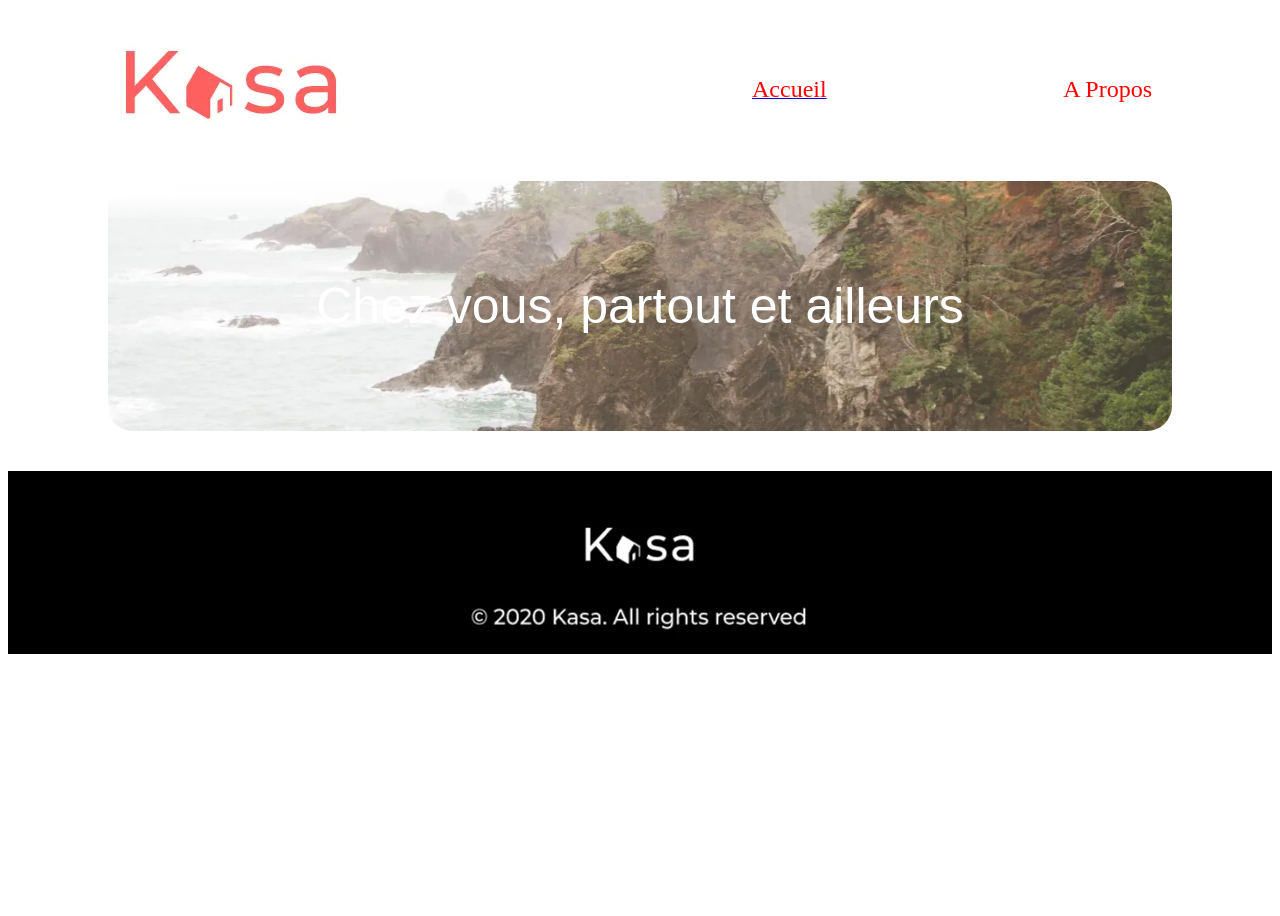
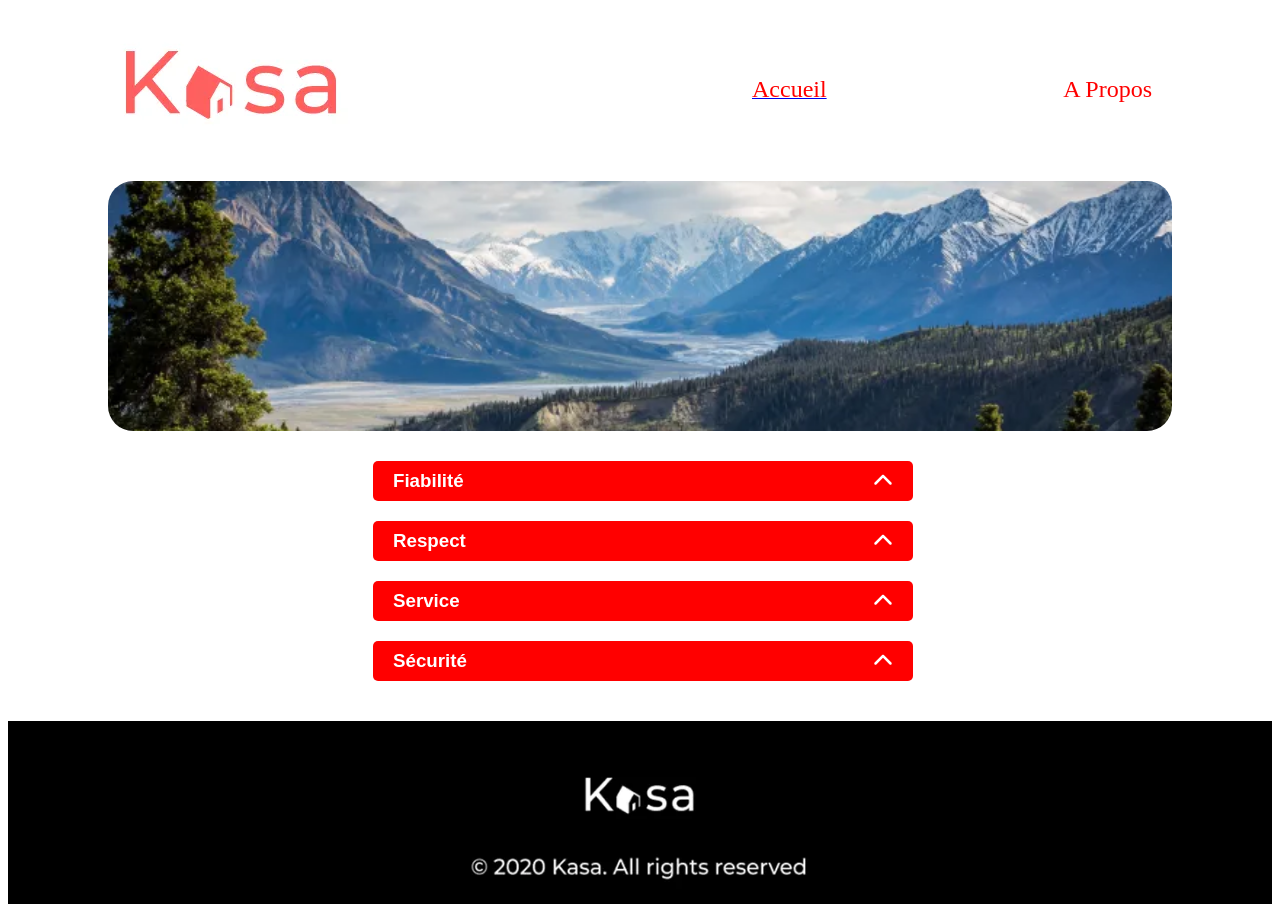
Before and after one commit to SpiderWeb-code/Projet-6_React, a React (Create React App) app: page /information in a window 1280 px wide. Before the commit the page ends 800 px from the top, so only its background shows below. Built offline with nearby package versions, Linux system fonts and the light colour scheme.

Commit message:
Ajouts des Labels sur la page A Propos

```diff
--- a/src/Components/Data/data.json
+++ b/src/Components/Data/data.json
@@ -615,5 +615,9 @@
 			"Marais",
 			"Rivoli"
 		]
+	},
+	{
+		"id": "145rty74",
+		"info": "Les annonces postées sur Kasa garentissent une fiabilité totale. Les photos sont conformes aux logements, et toutes les informations sont réguliérement vérifiées par nos équipes."
 	}
 ]
--- a/src/Components/Navigation/navigation.jsx
+++ b/src/Components/Navigation/navigation.jsx
@@ -13,7 +13,9 @@ return(
         <Link to={"/"} className="link-without-bar">
         <p id="p-navigation"><strong className="nav-link">Accueil</strong></p>
         </Link>
+        <Link to={"/information"} className="link-without-bar">
         <p><strong className="nav-link">A Propos</strong></p>
+        </Link>
     </div>
 )
 }
--- a/src/Components/Open label/open-label.css
+++ b/src/Components/Open label/open-label.css
@@ -61,3 +61,10 @@
 .no-rotated{
     transition: transform 0.3s ease; /* Ajoute une transition à la propriété transform */
   }
+
+#container-label-info{
+    display: flex;
+    align-items: center;
+    flex-direction: column;
+    gap: 20px;
+}
--- a/src/Components/Open label/open-label.jsx
+++ b/src/Components/Open label/open-label.jsx
@@ -3,6 +3,10 @@ import "../Open label/open-label.css";
 import Arrow from "../Data/chevron-up-solid.svg";
 export const titleLabelDescription = <h3>Description</h3>;
 export const titleLabelEquipements = <h3>Équipements</h3>;
+export const titleLabelFiabilite = <h3>Fiabilité</h3>;
+export const titleLabelRespect = <h3>Respect</h3>;
+export const titleLabelService = <h3>Service</h3>;
+export const titleLabelSecurite = <h3>Sécurité</h3>;
 
 function OpenLabel(props){
     // isActive = false (désactivé)
--- a/src/Components/SectionImage/section-image.css
+++ b/src/Components/SectionImage/section-image.css
@@ -3,6 +3,15 @@
     display:flex;
     justify-content:center;
     align-items:center;
+}
+
+#container-section-image h1{
+    display:flex;
+    position:absolute;
+    font-size:50px;
+    color:white;
+    font-weight:300;
+    font-family:arial;
 }
 
 #container-section-image img{
@@ -11,3 +20,10 @@
     width: 100%;
     border-radius:25px;
 }
+
+#container-section-info{
+    margin-bottom: 30px;
+}
+#container-section-info h1{
+    display: none;
+}
--- a/src/Components/SectionImage/section-image.jsx
+++ b/src/Components/SectionImage/section-image.jsx
@@ -1,16 +1,15 @@
 import React from "react";
-import ImageSection from "../Data/image-section.webp";
 import "../SectionImage/section-image.css";
-function SectionImage(){
+function SectionImage({image}){
 //STATE
-const altImageSection = "Image de rocher en bord de mer"
+const altImageSection = "Image de la section";
 //COMPORTEMENT
 
 //RENDER
 return(
     <div id={"container-section-image"}>
-        <h1 style={{display:"flex", position:"absolute", fontSize:"50px", color:"white", fontWeight:"300", fontFamily:"arial"}}>Chez vous, partout et ailleurs</h1>
-        <img src={ImageSection} alt={altImageSection}></img>
+        <h1>Chez vous, partout et ailleurs</h1>
+        <img src={image} alt={altImageSection}></img>
     </div>
 )
 }
--- a/src/Pages/page-a_propos.jsx
+++ b/src/Pages/page-a_propos.jsx
@@ -3,16 +3,30 @@ import Logo from "../Components/Logo/logo";
 import Nav from "../Components/Navigation/navigation";
 import Banner from "../Components/Banner/banner";
 import SectionImage from "../Components/SectionImage/section-image";
-
-function ProposPage(){
+import SectionImagePropos from "../Components/Data/image-section-page-info.webp";
+import OpenLabel from "../Components/Open label/open-label";
+import { titleLabelFiabilite } from "../Components/Open label/open-label";
+import { titleLabelRespect } from "../Components/Open label/open-label";
+import { titleLabelService } from "../Components/Open label/open-label";
+import { titleLabelSecurite } from "../Components/Open label/open-label";
+import Data from "../Components/Data/data.json"
+function ProposPage(props){
     return(
         <main id="main_page-article">
       <header id="header">
         <Logo />
         <Nav />
       </header>
-      <section>
-        <SectionImage />
+      <section id="container-section-info">
+        <SectionImage image={SectionImagePropos}/>
+      </section>
+      <section id="container-label-info">
+        <>
+        <OpenLabel label={titleLabelFiabilite} />
+        <OpenLabel label={titleLabelRespect} />
+        <OpenLabel label={titleLabelService} />
+        <OpenLabel label={titleLabelSecurite} />
+        </>
       </section>
       <Banner />
     </main>
--- a/src/Pages/page-accueil.jsx
+++ b/src/Pages/page-accueil.jsx
@@ -6,6 +6,7 @@ import Logo from "../Components/Logo/logo";
 import Nav from "../Components/Navigation/navigation";
 import Data from "../Components/Data/data.json";
 import SectionImage from "../Components/SectionImage/section-image";
+import SectionImageAccueil from "../Components/Data/image-section.webp";
 import "../index.css";
 
 function Home() {
@@ -15,7 +16,7 @@ function Home() {
         <Logo />
         <Nav />
         </header>
-        <SectionImage />
+        <SectionImage image={SectionImageAccueil}/>
           <section className='container-article'>
             {Data.map(({ title, id, cover }) => (
               <Link key={id} to={`/article/`+ id}>
```
